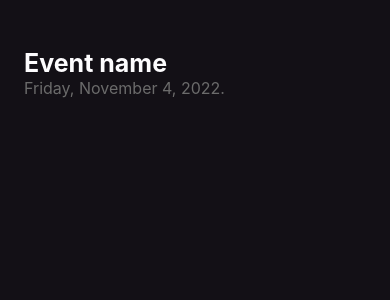
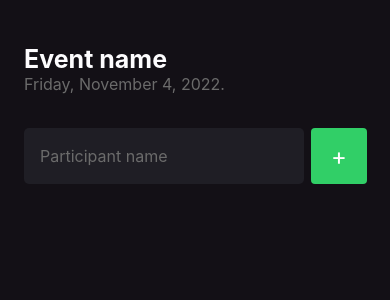
Before and after one commit to AlanWehrliLC/im-here, a React Native app: screen / in a window 390 px wide. Shown: the top 300 px of the page. Built offline with nearby package versions, Linux system fonts and the light colour scheme.

Commit message:
Adding a form to add the event attendee

```diff
--- a/src/screens/Home/index.tsx
+++ b/src/screens/Home/index.tsx
@@ -1,7 +1,10 @@
-import { View, Text } from "react-native";
+import { View, Text, TextInput, TouchableOpacity } from "react-native";
 import {styles} from "./styles";
 
 export function Home(){
+    function handleParticipantAdd(){
+
+    }
     return (
         <View style={styles.container}>
             <Text
@@ -13,6 +16,23 @@
             <Text style={styles.eventDate}>
                 Friday, November 4, 2022.
             </Text>
+
+            <View style={styles.form}>
+                <TextInput
+                    style={styles.input}
+                    placeholder="Participant name"
+                    placeholderTextColor="#6B6B6B"
+                />
+
+                <TouchableOpacity
+                    style={styles.button}
+                    onPress={handleParticipantAdd}
+                >
+                    <Text style={styles.buttonText}>
+                        +
+                    </Text>
+                </TouchableOpacity>
+            </View>
         </View>
     )
 }
--- a/src/screens/Home/styles.ts
+++ b/src/screens/Home/styles.ts
@@ -5,15 +5,45 @@
       flex: 1,
       backgroundColor: "#131016",
       paddingLeft: 24,
+      paddingRight: 24,
     },
     eventName: {
       color: "#FDFCFE",
       fontSize: 25,
       fontWeight: "bold",
-      marginTop: 48
+      marginTop: 44,
     },
     eventDate: {
       color: "#6B6B6B",
       fontSize: 16,
-    }
+    },
+    form:{
+        width: "100%",
+        flexDirection: "row",
+        marginTop: 34,
+        marginBottom: 44,
+    },
+    input: {
+        flex: 1,
+        height: 56,
+        backgroundColor: "#1F1E25",
+        borderRadius: 5,
+        color: "#FDFCFE",
+        padding: 16,
+        fontSize: 16,
+        marginRight: 7,
+    },
+    button: {
+        width: 56,
+        height: 56,
+        borderRadius: 4,
+        backgroundColor: "#31CF67",
+        alignItems: "center",
+        justifyContent: "center",
+    },
+    buttonText: {
+        color: "#FFFFFF",
+        fontSize: 24,
+
+    },
   })
```
